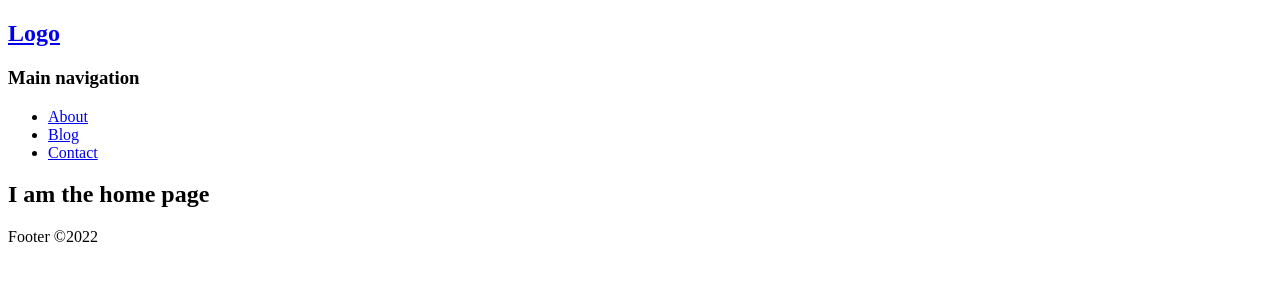
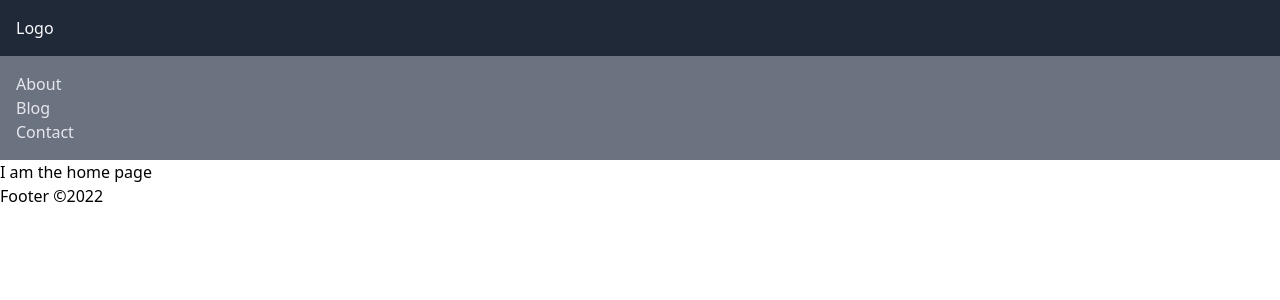
Before and after one commit to daviddarx/boilerplate-nuxtjs-3, a Nuxt app: page / in a window 1280 px wide. Shown: the top 300 px of the page. Built offline with nearby package versions, Linux system fonts and the light colour scheme.

Commit message:
feat(setup) add basic tailwind config

```diff
--- a/components/AppFooter.vue
+++ b/components/AppFooter.vue
@@ -8,4 +8,4 @@ export default {
 }
 </script>
 
-<style lang="postcss" scoped></style>
+<style lang="pcss" scoped></style>
--- a/components/AppLogo.vue
+++ b/components/AppLogo.vue
@@ -12,4 +12,10 @@ export default {
 }
 </script>
 
-<style lang="postcss" scoped></style>
+<style lang="pcss" scoped>
+h2 {
+  @apply p-4;
+  @apply text-gray-50;
+  @apply bg-gray-800;
+}
+</style>
--- a/components/AppNav.vue
+++ b/components/AppNav.vue
@@ -21,4 +21,10 @@ export default {
 }
 </script>
 
-<style lang="postcss" scoped></style>
+<style lang="pcss" scoped>
+.nav {
+  @apply p-4;
+  @apply text-gray-200;
+  @apply bg-gray-500;
+}
+</style>
--- a/layouts/default.vue
+++ b/layouts/default.vue
@@ -17,4 +17,4 @@ export default {
 }
 </script>
 
-<style lang="postcss" scoped></style>
+<style lang="pcss" scoped></style>
--- a/nuxt.config.ts
+++ b/nuxt.config.ts
@@ -2,5 +2,5 @@ import { defineNuxtConfig } from 'nuxt'
 
 // https://v3.nuxtjs.org/api/configuration/nuxt.config
 export default defineNuxtConfig({
-
+  modules: ['@nuxtjs/tailwindcss'],
 })
--- a/package.json
+++ b/package.json
@@ -8,6 +8,7 @@
     "preview": "nuxt preview"
   },
   "devDependencies": {
+    "@nuxtjs/tailwindcss": "^5.1.2",
     "nuxt": "3.0.0-rc.4"
   }
 }
--- a/pages/about.vue
+++ b/pages/about.vue
@@ -10,4 +10,4 @@ export default {
 }
 </script>
 
-<style lang="postcss" scoped></style>
+<style lang="pcss" scoped></style>
--- a/pages/blog.vue
+++ b/pages/blog.vue
@@ -10,4 +10,4 @@ export default {
 }
 </script>
 
-<style lang="postcss" scoped></style>
+<style lang="pcss" scoped></style>
--- a/pages/contact.vue
+++ b/pages/contact.vue
@@ -10,4 +10,4 @@ export default {
 }
 </script>
 
-<style lang="postcss" scoped></style>
+<style lang="pcss" scoped></style>
--- a/pages/index.vue
+++ b/pages/index.vue
@@ -10,4 +10,4 @@ export default {
 }
 </script>
 
-<style lang="postcss" scoped></style>
+<style lang="pcss" scoped></style>
--- /dev/null
+++ b/postcss.config.js
@@ -0,0 +1,6 @@
+module.exports = {
+  plugins: {
+    tailwindcss: {},
+    autoprefixer: {},
+  },
+}
--- /dev/null
+++ b/tailwind.config.js
@@ -0,0 +1,89 @@
+/** @type {import('tailwindcss').Config} */
+
+const colors = require('tailwindcss/colors')
+const defaultTheme = require('tailwindcss/defaultTheme')
+
+module.exports = {
+  content: ['components/**/*.vue', 'layouts/**/*.vue', 'pages/**/*.vue'],
+  theme: {
+    extend: {
+      lineHeight: {
+        relaxed: '1.8',
+      },
+      spacing: {
+        '1/2': '50%',
+        '1/3': '33.333333%',
+        '2/3': '66.666667%',
+        '1/4': '25%',
+        '2/4': '50%',
+        '3/4': '75%',
+        '1/5': '20%',
+        '2/5': '40%',
+        '3/5': '60%',
+        '4/5': '80%',
+        '1/6': '16.666667%',
+        '2/6': '33.333333%',
+        '3/6': '50%',
+        '4/6': '66.666667%',
+        '5/6': '83.333333%',
+        '1/12': '8.333333%',
+        '2/12': '16.666667%',
+        '3/12': '25%',
+        '4/12': '33.333333%',
+        '5/12': '41.666667%',
+        '6/12': '50%',
+        '7/12': '58.333333%',
+        '8/12': '66.666667%',
+        '9/12': '75%',
+        '10/12': '83.333333%',
+        '11/12': '91.666667%',
+      },
+      colors: {
+        primary: colors.sky,
+        secondary: colors.green,
+      },
+      transitionProperty: {
+        text: 'color',
+        bg: 'background-color',
+      },
+      transitionDuration: {
+        text: '250ms',
+        250: '250ms',
+        350: '350ms',
+        400: '400ms',
+        450: '450ms',
+        600: '600ms',
+        800: '800ms',
+        900: '900ms',
+        1500: '1500ms',
+      },
+      transitionTimingFunction: {
+        'in-quad': 'cubic-bezier(0.550, 0.085, 0.680, 0.530)',
+        'out-quad': 'cubic-bezier(0.250, 0.460, 0.450, 0.940)',
+        'in-out-quad': 'cubic-bezier(0.455, 0.030, 0.515, 0.955)',
+        'in-cubic': 'cubic-bezier(0.550, 0.055, 0.675, 0.190)',
+        'out-cubic': 'cubic-bezier(0.215, 0.610, 0.355, 1.000)',
+        'in-out-cubic': 'cubic-bezier(0.645, 0.045, 0.355, 1.000)',
+        'in-quart': 'cubic-bezier(0.895, 0.03, 0.685, 0.22)',
+        'out-quart': 'cubic-bezier(0.165, 0.84, 0.44, 1)',
+        'in-out-quart': 'cubic-bezier(0.77, 0, 0.175, 1)',
+        'in-quint': 'cubic-bezier(0.755, 0.050, 0.855, 0.060)',
+        'out-quint': 'cubic-bezier(0.230, 1.000, 0.320, 1.000)',
+        'in-out-quint': 'cubic-bezier(0.860, 0.000, 0.070, 1.000)',
+        'in-sine': 'cubic-bezier(0.470, 0.000, 0.745, 0.715)',
+        'out-sine': 'cubic-bezier(0.390, 0.575, 0.565, 1.000)',
+        'in-out-sine': 'cubic-bezier(0.445, 0.050, 0.550, 0.950)',
+        'in-expo': 'cubic-bezier(0.950, 0.050, 0.795, 0.035)',
+        'out-expo': 'cubic-bezier(0.190, 1.000, 0.220, 1.000)',
+        'in-out-expo': 'cubic-bezier(1.000, 0.000, 0.000, 1.000)',
+        'in-circ': 'cubic-bezier(0.600, 0.040, 0.980, 0.335)',
+        'out-circ': 'cubic-bezier(0.075, 0.820, 0.165, 1.000)',
+        'in-out-circ': 'cubic-bezier(0.785, 0.135, 0.150, 0.860)',
+        'in-back': 'cubic-bezier(0.600, -0.280, 0.735, 0.045)',
+        'out-back': 'cubic-bezier(0.175, 0.885, 0.320, 1.275)',
+        'in-out-back': 'cubic-bezier(0.680, -0.550, 0.265, 1.550)',
+      },
+    },
+  },
+  plugins: [],
+}
```
Also changed, not shown: 1 other file (tests, documents, lock files or other folders).
